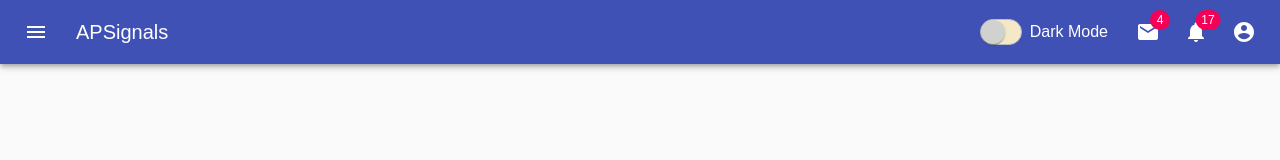
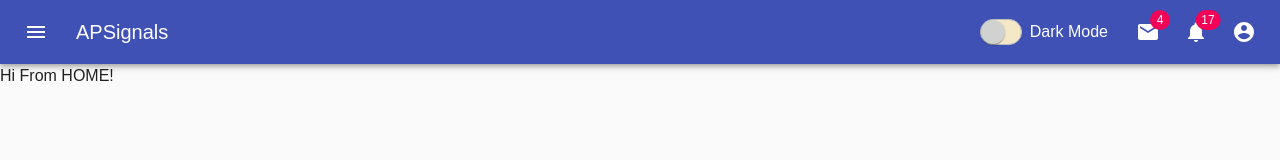
Before and after one commit to amirmahdimaleki/APS_Hackathon, a React (Create React App) app in the folder client/: page / in a window 1280 px wide. Shown: the top 160 px of the page. Built offline with nearby package versions, Linux system fonts and the light colour scheme.

Commit message:
router starter codes

```diff
--- a/client/src/App.js
+++ b/client/src/App.js
@@ -25,12 +25,11 @@ export default function App() {
 
   return (
     <ThemeProvider theme={theme}>
-      {/* <Router> */}
-      <Header />
-      <CssBaseline />
-      {/* <PageNotFound /> */}
-      {/* <RoutesContainer /> */}
-      {/* </Router> */}
+      <Router>
+        <Header />
+        <CssBaseline />
+        <RoutesContainer />
+      </Router>
     </ThemeProvider>
   );
 }
```
